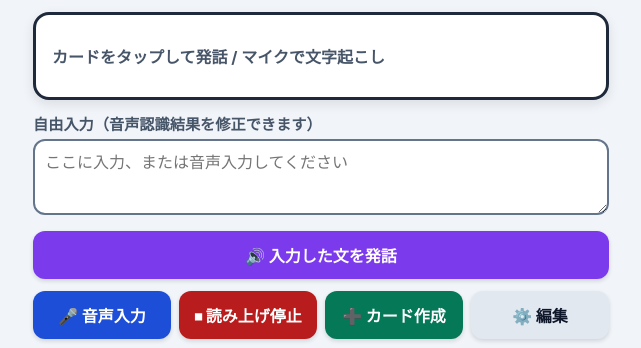
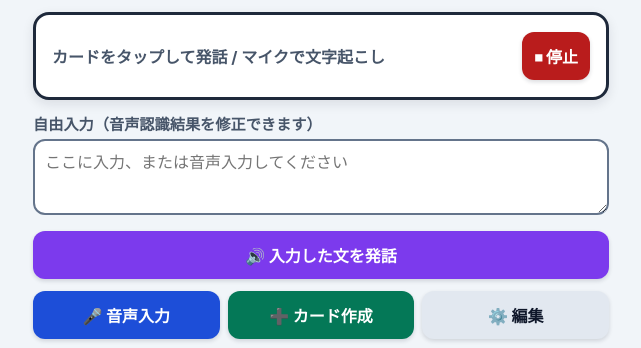
Before and after one commit to knodaasutri-gif/taptalk-mobile, a plain HTML site: page index.html in a window 1280 px wide. Shown: the top 348 px of the page, without its empty margins (319-960 px from the left). Drawn offline with Linux system fonts and the light colour scheme.

Commit message:
style: 停止ボタンを枠内の右端に配置

```diff
--- a/index.html
+++ b/index.html
@@ -10,6 +10,7 @@
 <body>
   <main class="app-shell">
     <section id="speechDisplay" class="speech-display" aria-live="polite" aria-atomic="true">
+      <button class="speech-stop-btn" id="stopSpeechBtn" type="button" aria-label="読み上げを停止">⏹ 停止</button>
       <span id="speechPlaceholder">カードをタップして発話 / マイクで文字起こし</span>
       <span id="speechText" hidden></span>
     </section>
@@ -20,7 +21,6 @@
 
     <section class="action-bar" aria-label="操作">
       <button class="btn btn-mic" id="micBtn" type="button">🎤 音声入力</button>
-      <button class="btn btn-stop" id="stopSpeechBtn" type="button">⏹ 読み上げ停止</button>
       <button class="btn btn-add" id="addBtn" type="button">➕ カード作成</button>
       <button class="btn btn-manage" id="manageBtn" type="button" aria-pressed="false">⚙️ 編集</button>
     </section>
--- a/style.css
+++ b/style.css
@@ -5,9 +5,10 @@ button,input,select,textarea { font:inherit; }
 button { cursor:pointer; }
 button:focus-visible,input:focus-visible,select:focus-visible,textarea:focus-visible { outline:3px solid var(--focus); outline-offset:2px; }
 .app-shell { max-width:600px; margin:auto; padding:12px 12px 32px; }
-.speech-display { position:sticky; top:0; z-index:2; display:flex; align-items:center; min-height:88px; max-height:170px; overflow:auto; margin-bottom:12px; padding:16px; background:#fff; border:3px solid #1e293b; border-radius:16px; box-shadow:0 4px 12px #0f172a1a; }
-#speechText { font-size:1.35rem; font-weight:800; line-height:1.5; word-break:break-word; }
-#speechPlaceholder { color:var(--muted); font-size:1rem; font-weight:700; }
+.speech-display { position:sticky; top:0; z-index:2; display:flex; align-items:center; justify-content:space-between; min-height:88px; max-height:170px; overflow:auto; margin-bottom:12px; padding:16px; background:#fff; border:3px solid #1e293b; border-radius:16px; box-shadow:0 4px 12px #0f172a1a; }
+.speech-stop-btn { order:1; flex:0 0 auto; min-height:48px; margin-left:auto; border:0; border-radius:12px; padding:10px 12px; background:#b91c1c; color:#fff; font-weight:800; box-shadow:0 2px 4px #0f172a26; }
+#speechText { flex:1 1 auto; min-width:0; font-size:1.35rem; font-weight:800; line-height:1.5; word-break:break-word; }
+#speechPlaceholder { flex:1 1 auto; min-width:0; color:var(--muted); font-size:1rem; font-weight:700; }
 .custom-text-label { display:block; margin:0 0 5px; color:var(--muted); font-size:.95rem; font-weight:800; }
 #customTextInput { width:100%; min-height:76px; margin:0 0 12px; padding:10px; border:2px solid #64748b; border-radius:12px; color:var(--text); background:#fff; line-height:1.45; resize:vertical; }
 .btn-custom-speak { width:100%; margin:0 0 12px; background:#7c3aed; }
@@ -15,7 +16,7 @@ button:focus-visible,input:focus-visible,select:focus-visible,textarea:focus-vis
 .action-bar { margin-bottom:12px; }
 .btn { min-height:48px; flex:1; border:0; border-radius:12px; padding:10px 8px; color:#fff; font-weight:800; box-shadow:0 2px 4px #0f172a26; }
 .btn:active,.tab-btn:active,.type-btn:active,.card:active { transform:scale(.97); }
-.btn-mic { background:#1d4ed8; }.btn-mic.listening { background:#b91c1c; animation:pulse 1.4s infinite; }.btn-stop { background:#b91c1c; }.btn-add,.btn-save { background:#047857; }.btn-manage { background:#e2e8f0; color:var(--text); }.btn-manage.is-active { background:#047857; color:#fff; }.btn-cancel { background:#fff; border:1px solid #64748b; color:var(--text); }
+.btn-mic { background:#1d4ed8; }.btn-mic.listening { background:#b91c1c; animation:pulse 1.4s infinite; }.btn-add,.btn-save { background:#047857; }.btn-manage { background:#e2e8f0; color:var(--text); }.btn-manage.is-active { background:#047857; color:#fff; }.btn-cancel { background:#fff; border:1px solid #64748b; color:var(--text); }
 @keyframes pulse { 50% { opacity:.6; } }
 .tabs { display:flex; gap:8px; overflow-x:auto; padding:2px 0 10px; margin-bottom:2px; scrollbar-width:none; }.tabs::-webkit-scrollbar { display:none; }
 .tab-btn { flex:0 0 auto; min-height:44px; padding:8px 14px; border:2px solid #64748b; border-radius:22px; background:#fff; color:var(--text); font-weight:800; white-space:nowrap; }.tab-btn.active { background:var(--primary); border-color:var(--primary); color:#fff; }
```
